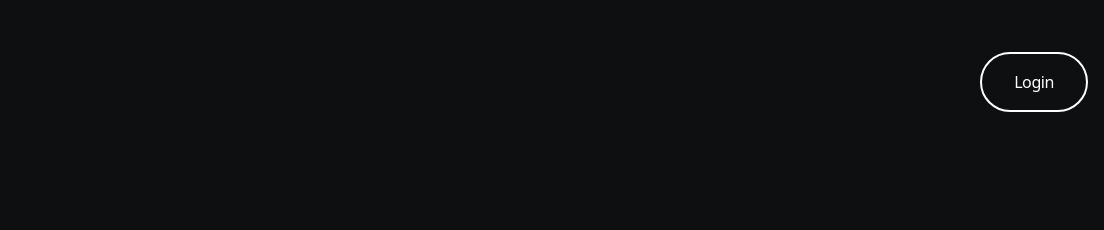
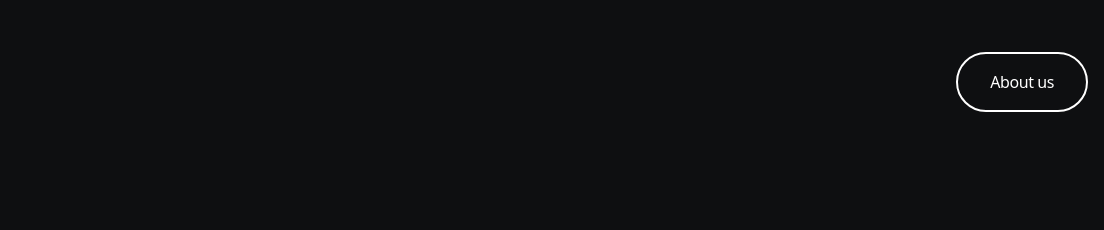
Before and after one commit to MedaByte/BankingManagementSystem, a plain HTML site: page FrontEnd/web/about.html in a window 1280 px wide. Shown: the top 230 px of the page, 176-1280 px from the left. Drawn offline with nearby package versions, Linux system fonts and the light colour scheme; a web font is replaced by a local one.

Commit message:
Update about.html

```diff
--- a/FrontEnd/web/about.html
+++ b/FrontEnd/web/about.html
@@ -33,7 +33,7 @@
                   </ul>
                 </div>
                 <div class="w-auto hidden lg:block">
-                  <div class="inline-block"><a class="inline-block px-8 py-4 text-white hover:text-black tracking-tighter hover:bg-green-400 border-2 border-white focus:border-green-400 focus:border-opacity-40 hover:border-green-400 focus:ring-4 focus:ring-green-400 focus:ring-opacity-40 rounded-full transition duration-300" href="login.html">Login</a></div>
+                  <div class="inline-block"><a class="inline-block px-8 py-4 text-white hover:text-black tracking-tighter hover:bg-green-400 border-2 border-white focus:border-green-400 focus:border-opacity-40 hover:border-green-400 focus:ring-4 focus:ring-green-400 focus:ring-opacity-40 rounded-full transition duration-300" href="about.html">About us</a></div>
                 </div>
                 <div class="w-auto lg:hidden">
                   <button class="relative z-10 inline-block" x-on:click="mobileNavOpen = !mobileNavOpen">
```
